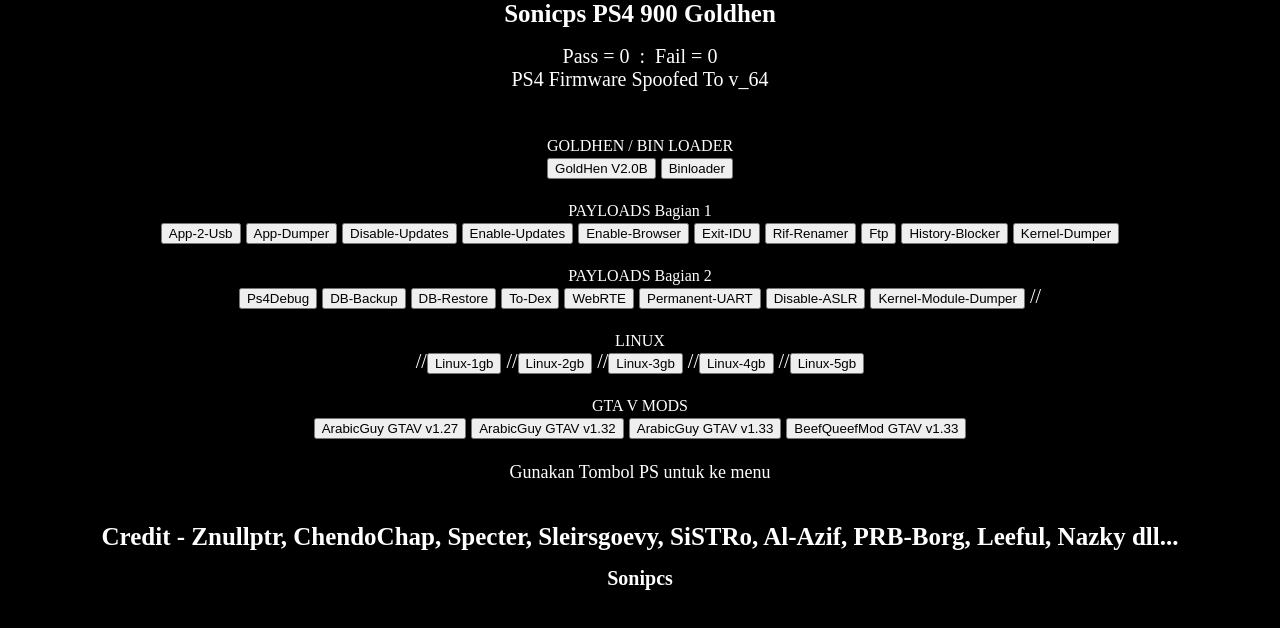
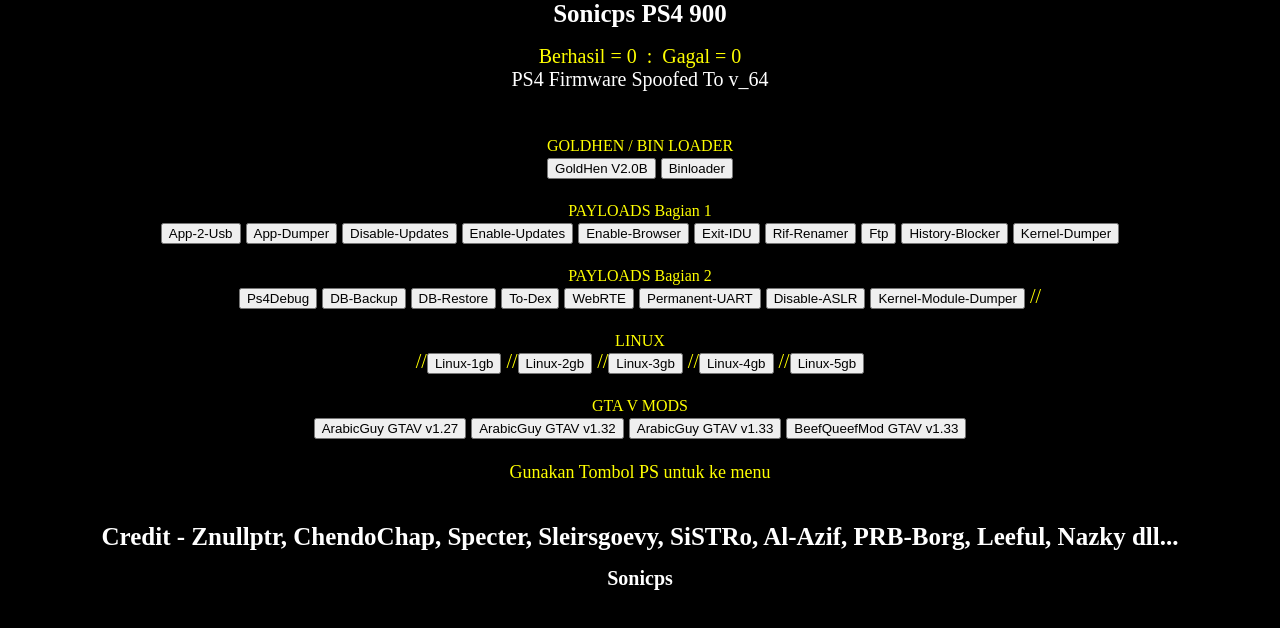
Before and after one commit to sonicps/900, a plain HTML site: page index.html in a window 1280 px wide. Drawn offline with Linux system fonts and the light colour scheme.

Commit message:
Add files via upload

```diff
--- a/index.html
+++ b/index.html
@@ -1,9 +1,9 @@
 <html>
 <head>
-<title>Sonicps PS4 900 Goldhen</title>
+<title>Sonicps PS4 900</title>
 <style>
 body{background-color:black;
-color:white;font-size:20px;text-align:center;margin:0;overflow:hidden;}
+color:yellow;font-size:20px;text-align:center;margin:0;overflow:hidden;}
 .info{overflow: hidden;position: fixed;position: absolute;top: 45%;left: 50%;font-size: 25px;font-family: sans-serif;color: #b8b8b8;transform: translate(-50%, -50%);}
 </style>
 
@@ -38,49 +38,49 @@
 <script src="webkit.js"></script>
 </head>
 <body>
-  <h1 id=msgs style='font-size:25px;text-align:center;color:white'>Sonicps PS4 900 Goldhen</h1>
+  <h1 id=msgs style='font-size:25px;text-align:center;color:white'>Sonicps PS4 900</h1>
 
   <div id=mymenu style="text-align:center">
-    <div text-align= center>Pass = <span id=passCounter></span>&nbsp;&nbsp;:&nbsp;&nbsp;Fail = <span id=failCounter></span></div>
+    <div text-align= center>Berhasil = <span id=passCounter></span>&nbsp;&nbsp;:&nbsp;&nbsp;Gagal = <span id=failCounter></span></div>
     <div style="width:100%;font-size:20px;color:white">
     PS4 Firmware <span id="PS4fw"></span></div>
     <br><br><div style=font-size:16px>GOLDHEN / BIN LOADER</div>
-    <button onMouseOver="msgs.innerHTML='GoldHen v2.0b - By SiSTRo'"; onmouseout="msgs.innerHTML='Sonicps PS4 900 Goldhen'" onclick="load_goldhen(); return false">GoldHen V2.0B</button>
-    <button onMouseOver="msgs.innerHTML='Binloader'"; onmouseout="msgs.innerHTML='Sonicps PS4 900 Goldhen'" onclick="load_binloader(); return false">Binloader</button>
+    <button onMouseOver="msgs.innerHTML='GoldHen v2.0b - By SiSTRo'"; onmouseout="msgs.innerHTML='Sonicps PS4 900'" onclick="load_goldhen(); return false">GoldHen V2.0B</button>
+    <button onMouseOver="msgs.innerHTML='Binloader'"; onmouseout="msgs.innerHTML='Sonicps PS4 900'" onclick="load_binloader(); return false">Binloader</button>
     <br><br><div style=font-size:16px>PAYLOADS Bagian 1</div>
-    <button onMouseOver="msgs.innerHTML='App-2-Usb - Original Version By Stooged / 9.00 Port By Al Azif'"; onmouseout="msgs.innerHTML='Sonicps PS4 900 Goldhen'" onclick="load_app2usb(); return false">App-2-Usb</button>
-    <button onMouseOver="msgs.innerHTML='App Dumper Only v1.8 - Original Version By xVortex / 9.00 Port Al Azif'"; onmouseout="msgs.innerHTML='Sonicps PS4 900 Goldhen'" onclick="load_dumper(); return false">App-Dumper</button>
-    <button onMouseOver="msgs.innerHTML='Disable-Updates v1.0 - By Al Azif'"; onmouseout="msgs.innerHTML='Sonicps PS4 900 Goldhen'" onclick="load_disableupdates(); return false">Disable-Updates</button>
-    <button onMouseOver="msgs.innerHTML='Enable-Updates v1.0 - By Al Azif'"; onmouseout="msgs.innerHTML='Sonicps PS4 900 Goldhen'" onclick="load_enableupdates(); return false">Enable-Updates</button>
-    <button onMouseOver="msgs.innerHTML='Enable Browser / 9.00 Port Al Azif'"; onmouseout="msgs.innerHTML='Sonicps PS4 900 Goldhen'" onclick="load_enablebrowser(); return false">Enable-Browser</button>
-    <button onMouseOver="msgs.innerHTML='Exit IDU / 9.00 Port Al Azif'"; onmouseout="msgs.innerHTML='Sonicps PS4 900 Goldhen'" onclick="load_exitidu(); return false">Exit-IDU</button>
-    <button onMouseOver="msgs.innerHTML='Rifrenamer / 9.00 Port Al Azif'"; onmouseout="msgs.innerHTML='Sonicps PS4 900 Goldhen'" onclick="load_rifrenamer(); return false">Rif-Renamer</button>
-    <button onMouseOver="msgs.innerHTML='Ftp v1.3 - Original Version By xVortex / 9.00 Port By Al Azif'"; onmouseout="msgs.innerHTML='Sonicps PS4 900 Goldhen'" onclick="load_ftp(); return false">Ftp</button>
-    <button onMouseOver="msgs.innerHTML='History-Blocker - v2.0 Original Version By Stooged / 9.00 Port By Al Azif'"; onmouseout="msgs.innerHTML='Sonicps PS4 900 Goldhen'" onclick="load_historyblocker(); return false">History-Blocker</button>
-    <button onMouseOver="msgs.innerHTML='Kernel-Dumper - v1.0 Original Version By Eversion / 9.00 Port By Al Azif'"; onmouseout="msgs.innerHTML='Sonicps PS4 900 Goldhen'" onclick="load_kerneldumper(); return false">Kernel-Dumper</button>
+    <button onMouseOver="msgs.innerHTML='App-2-Usb - Original Version By Stooged / 9.00 Port By Al Azif'"; onmouseout="msgs.innerHTML='Sonicps PS4 900'" onclick="load_app2usb(); return false">App-2-Usb</button>
+    <button onMouseOver="msgs.innerHTML='App Dumper Only v1.8 - Original Version By xVortex / 9.00 Port Al Azif'"; onmouseout="msgs.innerHTML='Sonicps PS4 900'" onclick="load_dumper(); return false">App-Dumper</button>
+    <button onMouseOver="msgs.innerHTML='Disable-Updates v1.0 - By Al Azif'"; onmouseout="msgs.innerHTML='Sonicps PS4 900'" onclick="load_disableupdates(); return false">Disable-Updates</button>
+    <button onMouseOver="msgs.innerHTML='Enable-Updates v1.0 - By Al Azif'"; onmouseout="msgs.innerHTML='Sonicps PS4 900'" onclick="load_enableupdates(); return false">Enable-Updates</button>
+    <button onMouseOver="msgs.innerHTML='Enable Browser / 9.00 Port Al Azif'"; onmouseout="msgs.innerHTML='Sonicps PS4 900'" onclick="load_enablebrowser(); return false">Enable-Browser</button>
+    <button onMouseOver="msgs.innerHTML='Exit IDU / 9.00 Port Al Azif'"; onmouseout="msgs.innerHTML='Sonicps PS4 900'" onclick="load_exitidu(); return false">Exit-IDU</button>
+    <button onMouseOver="msgs.innerHTML='Rifrenamer / 9.00 Port Al Azif'"; onmouseout="msgs.innerHTML='Sonicps PS4 900'" onclick="load_rifrenamer(); return false">Rif-Renamer</button>
+    <button onMouseOver="msgs.innerHTML='Ftp v1.3 - Original Version By xVortex / 9.00 Port By Al Azif'"; onmouseout="msgs.innerHTML='Sonicps PS4 900'" onclick="load_ftp(); return false">Ftp</button>
+    <button onMouseOver="msgs.innerHTML='History-Blocker - v2.0 Original Version By Stooged / 9.00 Port By Al Azif'"; onmouseout="msgs.innerHTML='Sonicps PS4 900'" onclick="load_historyblocker(); return false">History-Blocker</button>
+    <button onMouseOver="msgs.innerHTML='Kernel-Dumper - v1.0 Original Version By Eversion / 9.00 Port By Al Azif'"; onmouseout="msgs.innerHTML='Sonicps PS4 900'" onclick="load_kerneldumper(); return false">Kernel-Dumper</button>
     <br><br><div style=font-size:16px>PAYLOADS Bagian 2</div>
-    <button onMouseOver="msgs.innerHTML='Ps4Debug 9.00 - Ported By Karo'"; onmouseout="msgs.innerHTML='Sonicps PS4 900 Goldhen'" onclick="load_ps4debug(); return false">Ps4Debug</button>
-    <button onMouseOver="msgs.innerHTML='DB-Backup v1.0 - By Leeful / 9.00 Port By Al Azif'"; onmouseout="msgs.innerHTML='Sonicps PS4 900 Goldhen'" onclick="load_backup(); return false">DB-Backup</button>
-    <button onMouseOver="msgs.innerHTML='DB-Restore v1.0 - By Leeful / 9.00 Port Al Azif'"; onmouseout="msgs.innerHTML='Sonicps PS4 900 Goldhen'" onclick="load_restore(); return false">DB-Restore</button>
-    <button onMouseOver="msgs.innerHTML='To-Dex v1.0 - By notzecoxao'"; onmouseout="msgs.innerHTML='Sonicps PS4 900 Goldhen'" onclick="load_todex(); return false">To-Dex</button>
-    <button onMouseOver="msgs.innerHTML='WebRTE v1.0 - By PS4 Trainer'"; onmouseout="msgs.innerHTML='Sonicps PS4 900 Goldhen'" onclick="load_webrte(); return false">WebRTE</button>
-    <button onMouseOver="msgs.innerHTML='Permanent UART - 9.00 Port By Al Azif'"; onmouseout="msgs.innerHTML='Sonicps PS4 900 Goldhen'" onclick="load_uart(); return false">Permanent-UART</button>
-    <button onMouseOver="msgs.innerHTML='Disable ASLR - 9.00 Port By Al Azif'"; onmouseout="msgs.innerHTML='Sonicps PS4 900 Goldhen'" onclick="load_disableaslr(); return false">Disable-ASLR</button>
-    <button onMouseOver="msgs.innerHTML='Kernel-Module Dumper -  9.00 Port By Al Azif'"; onmouseout="msgs.innerHTML='Sonicps PS4 900 Goldhen'" onclick="load_moduledumper(); return false">Kernel-Module-Dumper</button>
+    <button onMouseOver="msgs.innerHTML='Ps4Debug 9.00 - Ported By Karo'"; onmouseout="msgs.innerHTML='Sonicps PS4 900'" onclick="load_ps4debug(); return false">Ps4Debug</button>
+    <button onMouseOver="msgs.innerHTML='DB-Backup v1.0 - By Leeful / 9.00 Port By Al Azif'"; onmouseout="msgs.innerHTML='Sonicps PS4 900'" onclick="load_backup(); return false">DB-Backup</button>
+    <button onMouseOver="msgs.innerHTML='DB-Restore v1.0 - By Leeful / 9.00 Port Al Azif'"; onmouseout="msgs.innerHTML='Sonicps PS4 900'" onclick="load_restore(); return false">DB-Restore</button>
+    <button onMouseOver="msgs.innerHTML='To-Dex v1.0 - By notzecoxao'"; onmouseout="msgs.innerHTML='Sonicps PS4 900'" onclick="load_todex(); return false">To-Dex</button>
+    <button onMouseOver="msgs.innerHTML='WebRTE v1.0 - By PS4 Trainer'"; onmouseout="msgs.innerHTML='Sonicps PS4 900'" onclick="load_webrte(); return false">WebRTE</button>
+    <button onMouseOver="msgs.innerHTML='Permanent UART - 9.00 Port By Al Azif'"; onmouseout="msgs.innerHTML='Sonicps PS4 900'" onclick="load_uart(); return false">Permanent-UART</button>
+    <button onMouseOver="msgs.innerHTML='Disable ASLR - 9.00 Port By Al Azif'"; onmouseout="msgs.innerHTML='Sonicps PS4 900'" onclick="load_disableaslr(); return false">Disable-ASLR</button>
+    <button onMouseOver="msgs.innerHTML='Kernel-Module Dumper -  9.00 Port By Al Azif'"; onmouseout="msgs.innerHTML='Sonicps PS4 900'" onclick="load_moduledumper(); return false">Kernel-Module-Dumper</button>
     //<br><br><div style=font-size:16px>LINUX</div>
-    //<button onMouseOver="msgs.innerHTML='Linux 1gb - By Nazky'"; onmouseout="msgs.innerHTML='Sonicps PS4 900 Goldhen'" onclick="load_Linux1gb(); return false">Linux-1gb</button>
-    //<button onMouseOver="msgs.innerHTML='Linux 2gb - By Nazky'"; onmouseout="msgs.innerHTML='Sonicps PS4 900 Goldhen'" onclick="load_Linux2gb(); return false">Linux-2gb</button>
-    //<button onMouseOver="msgs.innerHTML='Linux 3gb - By Nazky'"; onmouseout="msgs.innerHTML='Sonicps PS4 900 Goldhen'" onclick="load_Linux3gb(); return false">Linux-3gb</button>
-    //<button onMouseOver="msgs.innerHTML='Linux 4gb - By Nazky'"; onmouseout="msgs.innerHTML='Sonicps PS4 900 Goldhen'" onclick="load_Linux4gb(); return false">Linux-4gb</button>
-    //<button onMouseOver="msgs.innerHTML='Linux 5gb - By Nazky'"; onmouseout="msgs.innerHTML='Sonicps PS4 900 Goldhen'" onclick="load_Linux5gb(); return false">Linux-5gb</button>
+    //<button onMouseOver="msgs.innerHTML='Linux 1gb - By Nazky'"; onmouseout="msgs.innerHTML='Sonicps PS4 900'" onclick="load_Linux1gb(); return false">Linux-1gb</button>
+    //<button onMouseOver="msgs.innerHTML='Linux 2gb - By Nazky'"; onmouseout="msgs.innerHTML='Sonicps PS4 900'" onclick="load_Linux2gb(); return false">Linux-2gb</button>
+    //<button onMouseOver="msgs.innerHTML='Linux 3gb - By Nazky'"; onmouseout="msgs.innerHTML='Sonicps PS4 900'" onclick="load_Linux3gb(); return false">Linux-3gb</button>
+    //<button onMouseOver="msgs.innerHTML='Linux 4gb - By Nazky'"; onmouseout="msgs.innerHTML='Sonicps PS4 900'" onclick="load_Linux4gb(); return false">Linux-4gb</button>
+    //<button onMouseOver="msgs.innerHTML='Linux 5gb - By Nazky'"; onmouseout="msgs.innerHTML='Sonicps PS4 900'" onclick="load_Linux5gb(); return false">Linux-5gb</button>
     <br><br><div style=font-size:16px>GTA V MODS</div>
-    <button onMouseOver="msgs.innerHTML='ArabicGuy GTA V v1.00 - Original Version By RF0oDxM0Dz'"; onmouseout="msgs.innerHTML='Sonicps PS4 900 Goldhen'"; onclick="load_gtava127(); return false">ArabicGuy GTAV v1.27</button>
-    <button onMouseOver="msgs.innerHTML='ArabicGuy GTA V v1.27 - Original Version By RF0oDxM0Dz'"; onmouseout="msgs.innerHTML='Sonicps PS4 900 Goldhen'" onclick="load_gtava132(); return false">ArabicGuy GTAV v1.32</button>
-    <button onMouseOver="msgs.innerHTML='ArabicGuy GTA V v1.32 - Original Version By RF0oDxM0Dz'"; onmouseout="msgs.innerHTML='Sonicps PS4 900 Goldhen'" onclick="load_gtava133(); return false">ArabicGuy GTAV v1.33</button>
-    <button onMouseOver="msgs.innerHTML='BeefQueefMod GTA V v1.33 - By GraFfiX'"; onmouseout="msgs.innerHTML='Sonicps PS4 900 Goldhen'" onclick="load_gtavbeefqueef(); return false">BeefQueefMod GTAV v1.33</button>
+    <button onMouseOver="msgs.innerHTML='ArabicGuy GTA V v1.00 - Original Version By RF0oDxM0Dz'"; onmouseout="msgs.innerHTML='Sonicps PS4 900'"; onclick="load_gtava127(); return false">ArabicGuy GTAV v1.27</button>
+    <button onMouseOver="msgs.innerHTML='ArabicGuy GTA V v1.27 - Original Version By RF0oDxM0Dz'"; onmouseout="msgs.innerHTML='Sonicps PS4 900'" onclick="load_gtava132(); return false">ArabicGuy GTAV v1.32</button>
+    <button onMouseOver="msgs.innerHTML='ArabicGuy GTA V v1.32 - Original Version By RF0oDxM0Dz'"; onmouseout="msgs.innerHTML='Sonicps PS4 900'" onclick="load_gtava133(); return false">ArabicGuy GTAV v1.33</button>
+    <button onMouseOver="msgs.innerHTML='BeefQueefMod GTA V v1.33 - By GraFfiX'"; onmouseout="msgs.innerHTML='Sonicps PS4 900'" onclick="load_gtavbeefqueef(); return false">BeefQueefMod GTAV v1.33</button>
     <br><br><div style=font-size:18px>Gunakan Tombol PS untuk ke menu</div>
     <br><h1 style="text-align:center;font-size:25px;color:white">Credit - Znullptr, ChendoChap, Specter, Sleirsgoevy, SiSTRo, Al-Azif, PRB-Borg, Leeful, Nazky dll...</h1>
-    <h1 style="text-align:center;font-size:20px;color:white">Sonipcs</h1>
+    <h1 style="text-align:center;font-size:20px;color:white">Sonicps</h1>
     </div>
     <script>
     var UA = navigator.userAgent.substring(navigator.userAgent.indexOf('5.0 (') + 19, navigator.userAgent.indexOf(') Apple')).replace("layStation 4/","");
@@ -151,7 +151,7 @@
 }
 
 function load_exitidu(){
-msgs.innerHTML="<h1 style='font-size:25px;text-align:center;'>Loading Exitidu ...</h1>";
+msgs.innerHTML="<h1 style='font-size:25px;text-align:center;'>Loading Exit IDU ...</h1>";
 LoadedMSG="Exitidu Loaded";
 PLfile = "pl_exitidu.bin";
 exec_type = "payload";
```
